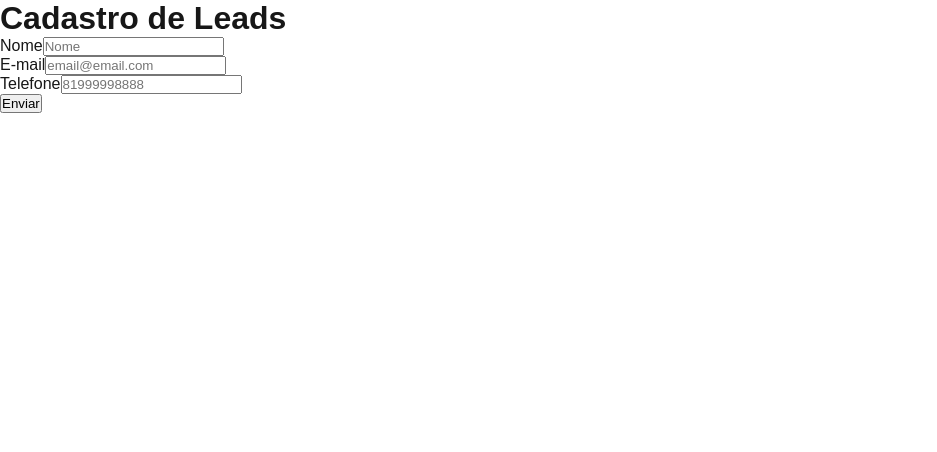
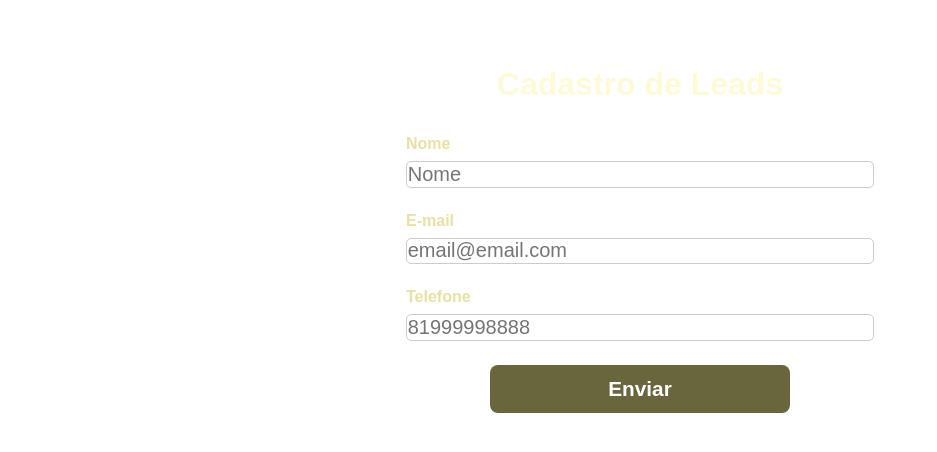
Before and after one commit to Klaudio0707/Gerenciador-Leads, a Next.js app: page /cadastro in a window 1280 px wide. Shown: the top 452 px of the page, without its empty margins (0-937 px from the left). Built offline with nearby package versions, Linux system fonts and the light colour scheme.

Commit message:
style: estilização do component leadForm

```diff
--- a/src/components/LeadForm/LeadForm.module.css
+++ b/src/components/LeadForm/LeadForm.module.css
@@ -0,0 +1,64 @@
+.container {
+    max-width: 500px;
+    margin: 50px auto;
+    padding: 1rem;
+    font-family: sans-serif;
+    border-radius: 8px;
+
+}
+
+.title {
+    text-align: center;
+    margin-bottom: 2rem;
+    color: #fffad6;
+}
+
+.formGroup {
+    margin-bottom: 1.5rem;
+}
+
+.formGroup label {
+    display: block;
+    margin-bottom: 0.5rem;
+    font-weight: bold;
+    color: #e9e1a2;
+}
+
+.formGroup input {
+    width: 100%;
+    padding: 0.75px;
+    border: 1px solid #ccc;
+    border-radius: 5px;
+    font-size: 20px;
+}
+
+.submitButton {
+    width: 100%;
+    max-width: 300px;
+    margin: 0 auto;
+    display: block;
+    padding: 0.75rem;
+    background-color: #69663e;
+    color: white;
+    font-weight: bold;
+    border: none;
+    border-radius: 8px;
+    font-size: 1.3rem;
+    cursor: pointer;
+    transition: background-color 0.3s ease;
+}
+
+.submitButton:hover {
+    background-color: #9e940d;
+}
+
+.submitButton:disabled {
+    background-color: #aaa;
+    cursor: not-allowed;
+}
+
+.message {
+    margin-top: 1rem;
+    text-align: center;
+    font-weight: bold;
+}
--- a/src/components/LeadForm/LeadForm.tsx
+++ b/src/components/LeadForm/LeadForm.tsx
@@ -31,15 +31,15 @@ export function LeadForm() {
 
                 setTimeout(() => {
                     window.open(whatsappUrl, '_blank');
-                }, 2000);
+                }, 2000); // pausa para leitura de mensagem
 
-            }else{
+            } else {
                 const errorData = await response.json();
                 setMessage(`Erro: ${errorData.message || 'Não foi possível realizar o cadastro.'}`);
             }
         } catch (error) {
             setMessage(`Erro: ${error || 'Não foi possível realizar o cadastro.'}. Tente novamente mais tarde.`);
-        }finally {
+        } finally {
             setIsLoading(false);
         }
     };
@@ -58,7 +58,6 @@ export function LeadForm() {
                 </div>
                 <div className={styles.formGroup}>
                     <label htmlFor="telefone">Telefone</label>
-
                     <input id="telefone" type="tel" value={telefone} placeholder="81999998888" onChange={(e) => setTelefone(e.target.value)} required />
                 </div>
                 <button type="submit" disabled={isLoading} className={styles.submitButton}>
```
Lines whose indentation alone changed are shown as unchanged.
